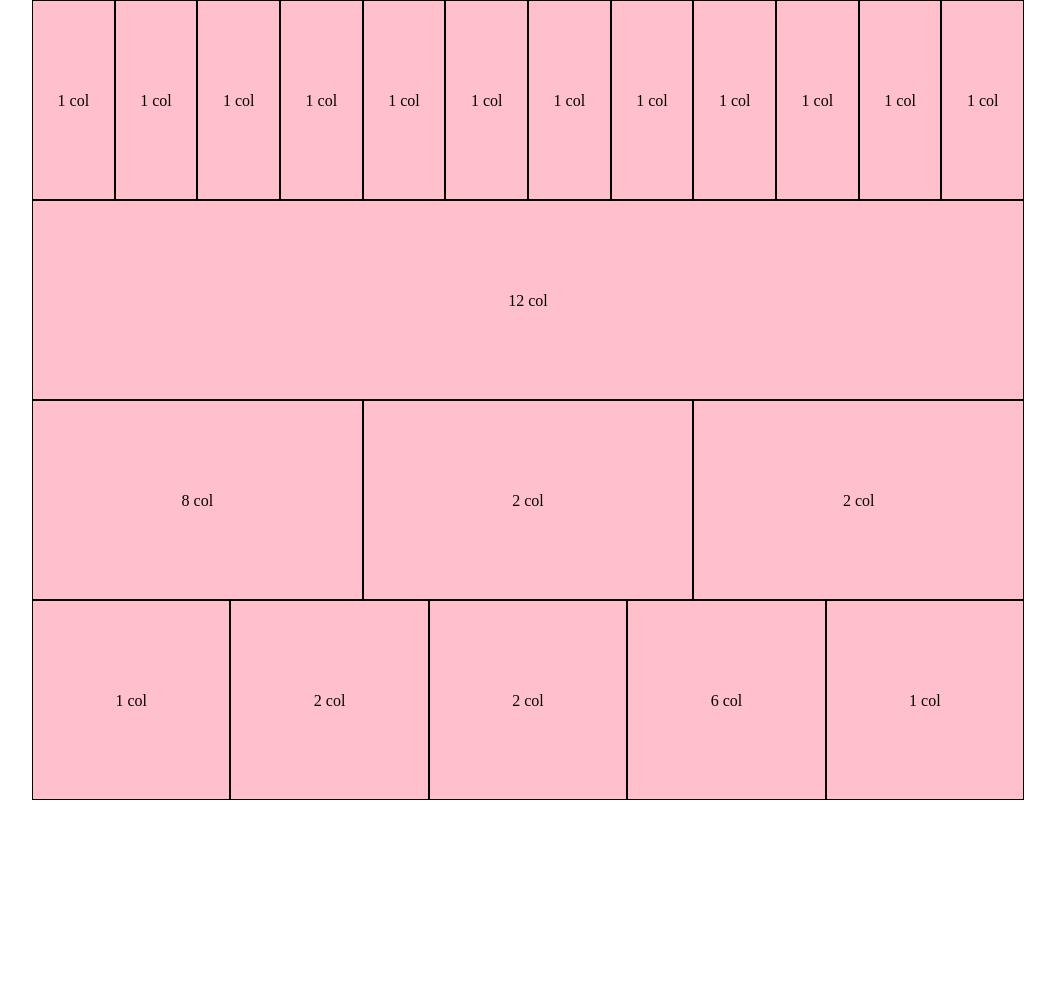
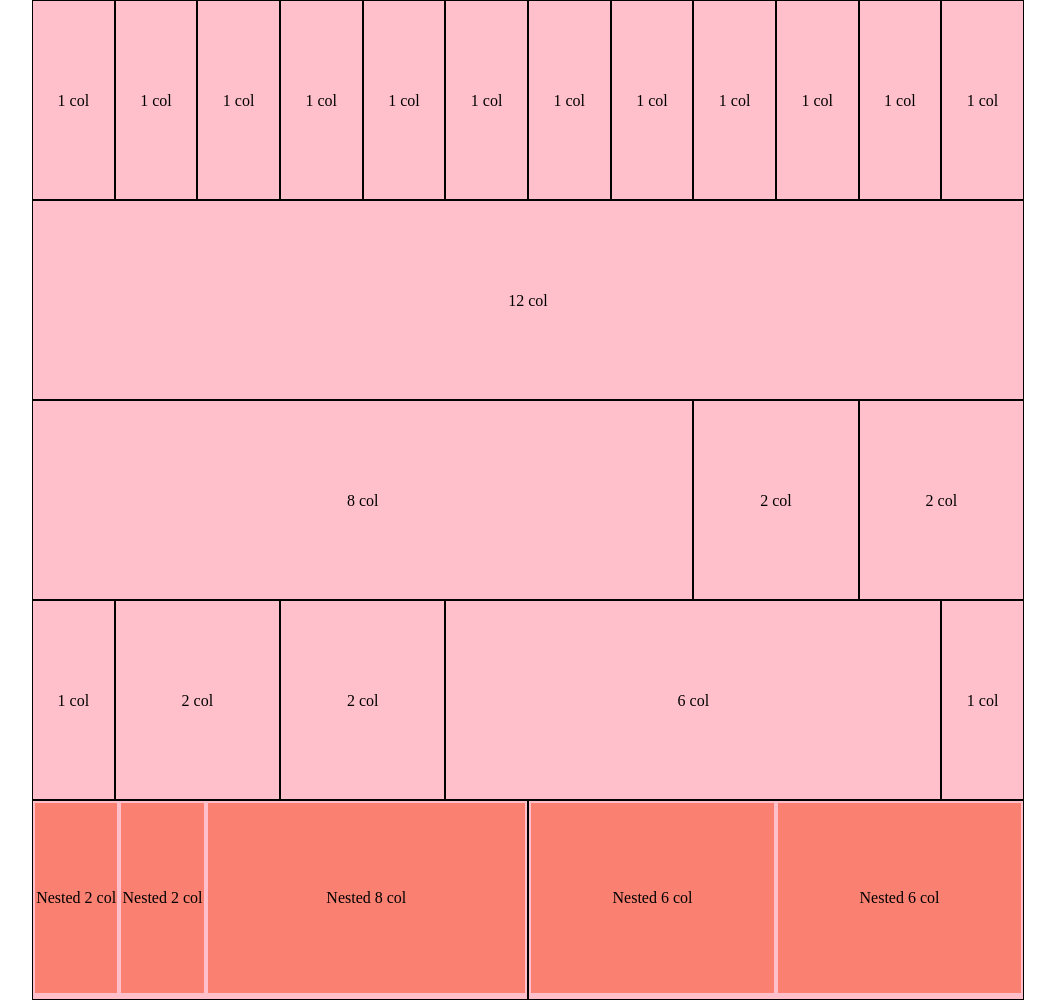
Before and after one commit to Sabelius/html-css-12bool, a plain HTML site: page index.html in a window 1280 px wide. Shown: the whole page, without its empty margins (112-1167 px from the left). Before the commit the page ends 801 px from the top, so only its background shows below. Drawn offline with Linux system fonts and the light colour scheme.

Commit message:
versione finale

```diff
--- a/css/style.css
+++ b/css/style.css
@@ -11,5 +11,11 @@
     line-height: 200px;
     flex-grow: 1;
     flex-basis: 0;
-    max-width: 100%;
 }
+.nested-col{
+    background-color: salmon;
+    height: 190px;
+    margin: 2px;
+    border: none;
+    line-height: 190px;
+}
--- a/index.html
+++ b/index.html
@@ -1,5 +1,6 @@
 <!DOCTYPE html>
 <html lang="en">
+
 <head>
     <meta charset="UTF-8">
     <meta http-equiv="X-UA-Compatible" content="IE=edge">
@@ -8,6 +9,7 @@
     <link rel="stylesheet" href="css/style.css">
     <title>12 Bool</title>
 </head>
+
 <body>
     <div class="container">
         <div class="row">
@@ -39,7 +41,23 @@
             <div class="col-6">6 col</div>
             <div class="col-1">1 col</div>
         </div>
+        <div class="row">
+            <div class="col-6">
+                <div class="row">
+                    <div class="col-2 nested-col">Nested 2 col</div>
+                    <div class="col-2 nested-col">Nested 2 col</div>
+                    <div class="col-8 nested-col">Nested 8 col</div>
+                </div>
+            </div>
+            <div class="col-6">
+                <div class="row">
+                    <div class="col-6 nested-col">Nested 6 col</div>
+                    <div class="col-6 nested-col">Nested 6 col</div>
+                </div>
+            </div>
+        </div>
     </div>
 
 </body>
+
 </html>
```
